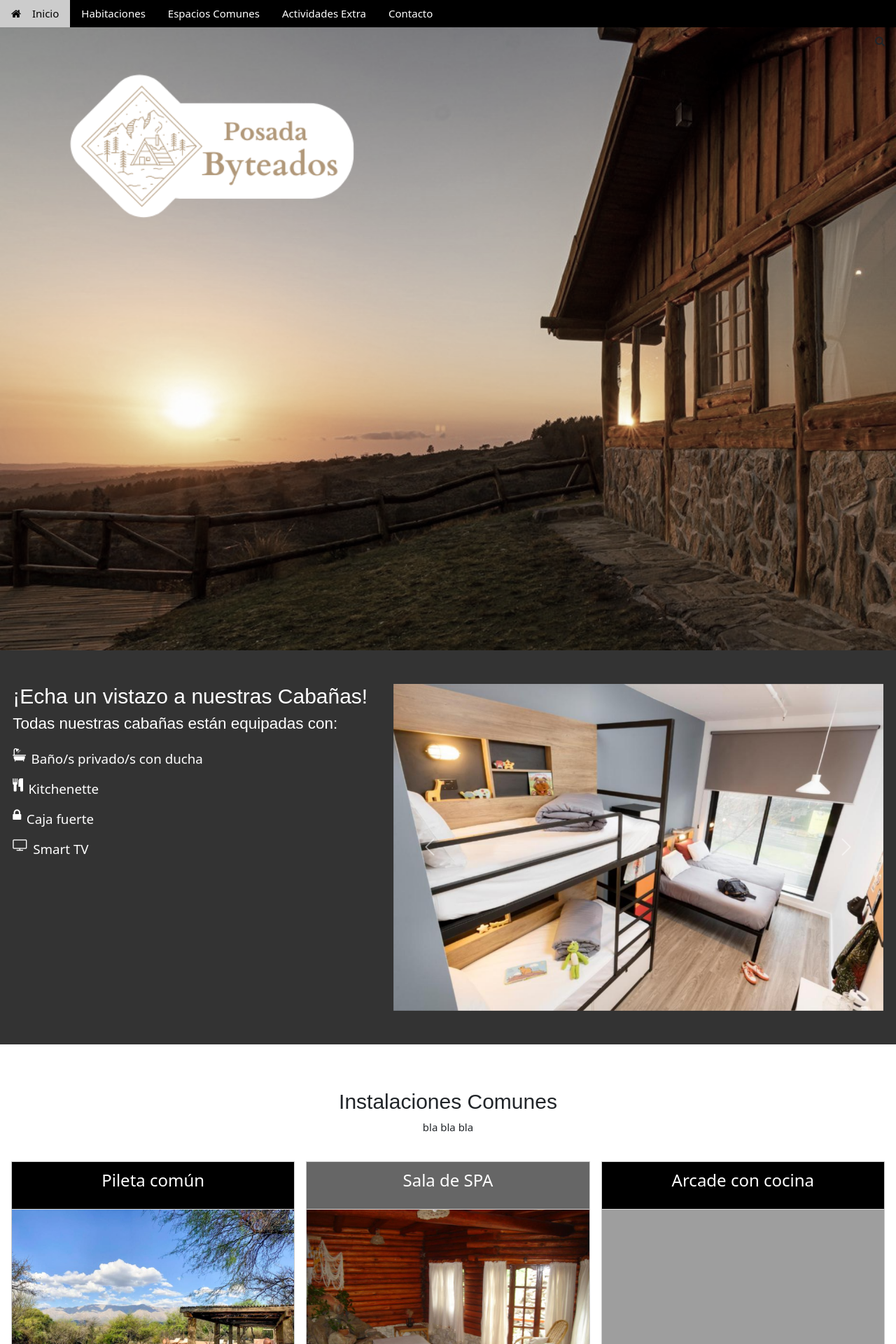
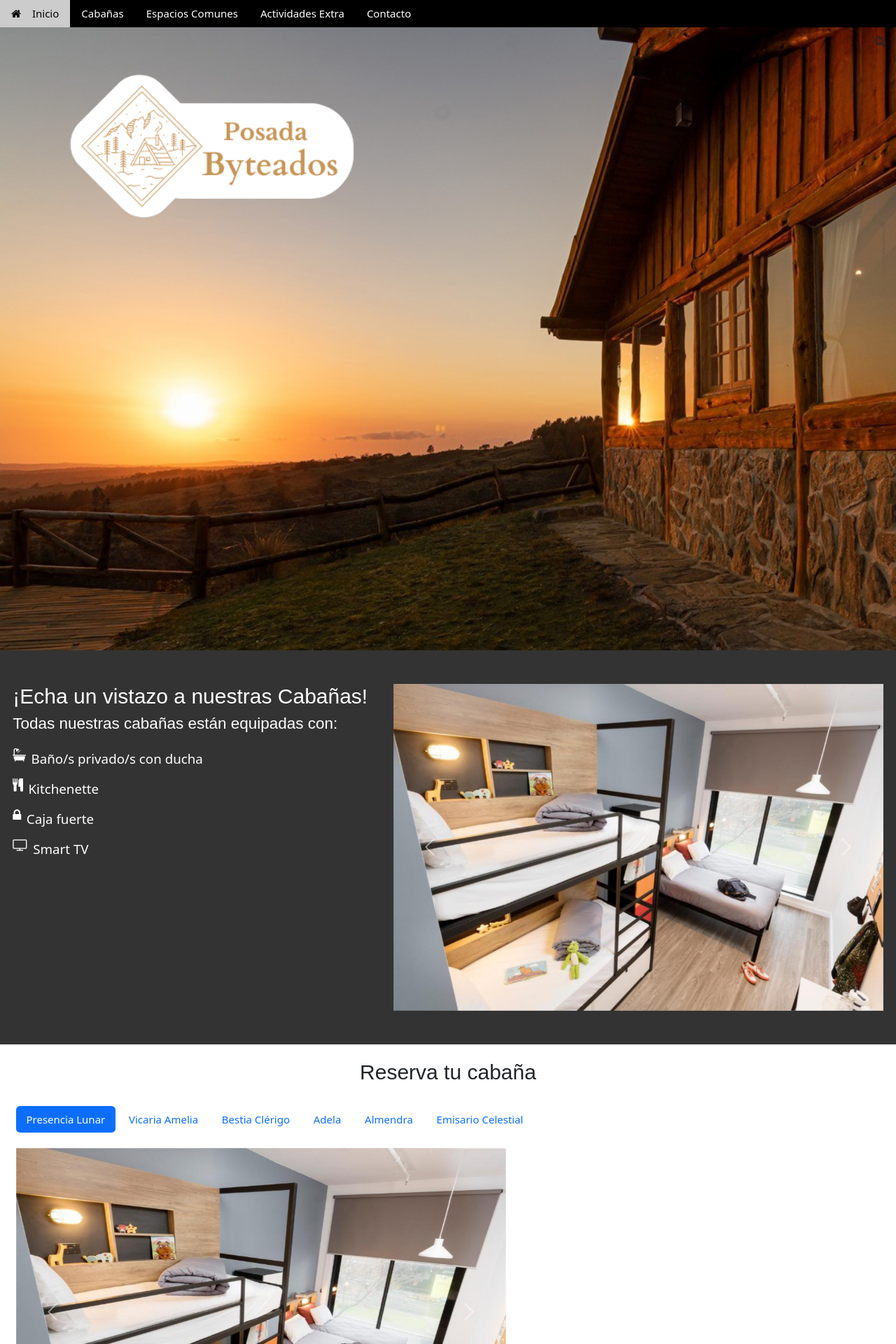
Before and after one commit to MaxiFttInst/UBA_TP_IDS, a Flask app: page / in a window 1280 px wide. Shown: the top 1920 px of the page at 70% size. Run offline with Flask 3, Linux system fonts and the light colour scheme; grey boxes are pictures that could not be loaded.

Commit message:
base.html

```diff
--- a/web/templates/base.html
+++ b/web/templates/base.html
@@ -29,7 +29,7 @@
  <div class="w3-bar w3-theme-d2 w3-left-align">
   <a class="w3-bar-item w3-button w3-hide-medium w3-hide-large w3-right w3-hover-white w3-theme-d2" href="javascript:void(0);" onclick="openNav()"><i class="fa fa-bars"></i></a>
   <a href="#" class="w3-bar-item w3-button w3-teal"><i class="fa fa-home w3-margin-right"></i>Inicio</a>
-  <a href="#habitaciones" class="w3-bar-item w3-button w3-hide-small w3-hover-white">Habitaciones</a>
+  <a href="#habitaciones" class="w3-bar-item w3-button w3-hide-small w3-hover-white">Cabañas</a>
   <a href="#espacios_comunes" class="w3-bar-item w3-button w3-hide-small w3-hover-white">Espacios Comunes</a>
   <a href="#actividades_extra" class="w3-bar-item w3-button w3-hide-small w3-hover-white">Actividades Extra</a>
   <a href="#contacto" class="w3-bar-item w3-button w3-hide-small w3-hover-white">Contacto</a>
@@ -39,7 +39,7 @@
 
   <!-- Navbar on small screens -->
   <div id="navDemo" class="w3-bar-block w3-theme-d2 w3-hide w3-hide-large w3-hide-medium">
-    <a href="#team" class="w3-bar-item w3-button">Habitaciones</a>
+    <a href="#team" class="w3-bar-item w3-button">Cabañas</a>
     <a href="#work" class="w3-bar-item w3-button">Espacios Comunes</a>
     <a href="#extra" class="w3-bar-item w3-button">Actividades Extras</a>
     <a href="#contact" class="w3-bar-item w3-button">Contacto</a>
@@ -50,7 +50,7 @@
 
 <!-- Image Header -->
 <div class="w3-display-container w3-animate-opacity">
-    <img src="{{ url_for('static', filename='Imagenes/posada.jpg') }}" class="w3-image w3-greyscale-min" style="width:100%;">
+    <img src="{{ url_for('static', filename='Imagenes/posada.jpg') }}" style="width:100%;">
 </div>
 
 <!-- Modal -->
@@ -121,6 +121,58 @@
 
 </section>
 
+<!-- Info por Cabaña  -->
+<section id="reservas">
+  <br>
+  <h2 style="text-align: center;">Reserva tu cabaña</h2>
+  <ul class="nav nav-pills p-4 gap-1">
+    <li class="nav-item btn-habitacion" data-cabaña="1" aria-current="page">
+      <button class="nav-link active">Presencia Lunar</button>
+    </li>
+    <li class="nav-item btn-habitacion" data-cabaña="2" aria-current="page">
+      <button class="nav-link">Vicaria Amelia</button>
+    </li>
+    <li class="nav-item btn-habitacion" data-cabaña="3" aria-current="page">
+      <button class="nav-link">Bestia Clérigo</button>
+    </li>
+    <li class="nav-item btn-habitacion" data-cabaña="4" aria-current="page">
+      <button class="nav-link">Adela</button>
+    </li>
+    <li class="nav-item btn-habitacion" data-cabaña="5" aria-current="page">
+    <button class="nav-link">Almendra</button>
+    <li class="nav-item btn-habitacion" data-cabaña="6" aria-current="page">
+    <button class="nav-link">Emisario Celestial</button>
+    </li>
+  </ul>
+  <div class="d-flex gap-5 px-4">
+    <div id="carouselExampleIndicators2" class="carousel slide carusel-image" data-ride="carousel">
+      <div class="carousel-inner">
+        {% for image in lista %}
+          <div
+          {% if image == lista[0] %}
+            class="carousel-item active"
+          {% else %}
+            class="carousel-item"
+          {% endif %}>
+            <img class="d-block w-100" src="{{ url_for('static', filename= image )}}" alt="First slide">
+          </div>
+        {% endfor %}
+
+        <a class="carousel-control-prev" href="#carouselExampleIndicators2" role="button" data-slide="prev">
+          <span class="carousel-control-prev-icon" aria-hidden="true"></span>
+          <span class="sr-only">Previous</span>
+        </a>
+        <a class="carousel-control-next" href="#carouselExampleIndicators2" role="button" data-slide="next">
+          <span class="carousel-control-next-icon" aria-hidden="true"></span>
+          <span class="sr-only">Next</span>
+        </a>
+      </div>
+    </div>
+    <p id="descripcion-cabaña"></p>
+  </div>
+</section>
+
+
 <!-- Pricing Row -->
 <section id="espacios_comunes">
     <div class="w3-row-padding w3-center w3-padding-64" id="pricing">
@@ -148,9 +200,9 @@
         <div class="w3-third w3-margin-bottom">
         <ul class="w3-ul w3-border w3-hover-shadow">
             <li class="w3-theme">
-            <p class="w3-xlarge">Arcade con cocina</p>
+            <p class="w3-xlarge">Jardin y juegos para niños</p>
             </li>
-            <img src="{{ url_for('static', filename='Imagenes/salajuegos.jpg') }}"alt="Habitacion1" style="width:100%">
+            <img src="{{ url_for('static', filename='Imagenes/juegos.jpg') }}"alt="Habitacion1" style="width:100%">
             </li>
         </ul>
         </div>
@@ -169,13 +221,7 @@
             <div class="w3-container w3-white">
                 <h3>Tour Cumbrecita</h3>
                 <p class="w3-opacity">Por persona US$54</p>
-                <h4>Organizar bien lo de abajo! que sea un desplegable</h4>
-                <p>Partirás desde la ciudad de Córdoba por la Ruta Provincial E55, pasando por el Monumento a Myriam Stefford, Alta Gracia, Anisacate, La Bolsa y Villa Ciudad de América.</p>
-                <p>El recorrido continuará cruzando los cuatro ríos afluentes del lago “Los Molinos” y los pueblos de Potrero de Garay y “Los Reartes”. Desde allí ascendemos por las Sierras Grandes, atravesando una pintoresca región de bosques de coníferas.</p>
-                <p>Pasarás por Villa Berna y llegarás a La Cumbrecita, un pequeño pueblo de estilo alpino que tiene la singularidad de ser uno de los pocos pueblos peatonales del mundo.</p>
-                <p>Visitarás el balneario La Olla, el tradicional hotel La Cumbrecita, la capilla ecuménica, etc.</p>
-                <p>Entonces puedes conocer Villa General Belgrano, con su particular fisonomía centroeuropea.</p>
-                <p>Regresando por la Curva del Viento, disfrutando de una espectacular vista panorámica del Lago y Dique Los Molinos; y emprenderá el regreso a Córdoba.</p>
+                <h4>"""Info"""</h4>
                 <button class="w3-button w3-block w3-black w3-margin-bottom">Mas Informacion</button>
             </div>
             </li>
@@ -199,18 +245,19 @@
     <div class="w3-container w3-padding-64 w3-theme-l5" id="contact">
     <div class="w3-row">
         <div class="w3-col m5">
-        <div class="w3-padding-16"><span class="w3-xlarge w3-border-teal w3-bottombar">Contacto/info</span></div>
-        <i class="fa fa-map-marker" style="width:30px"></i> John Fitzgerald Kennedy 2970, Palermo , Buenos Aires<br>
-        <i class="fa fa-phone" style="width:30px"></i> Telefono : +54 1111-1111<br>
-        <i class="fa fa-envelope" style="width:30px"> </i> Email : mail@mail.com<br>
-        <h3>Address</h3>
-        <p>Por aca podria ir el mapita</p>
+        <div class="w3-padding-16"><span class="w3-xlarge w3-border-teal w3-bottombar">Sobre Nosotros</span></div>
+        <i class="fa fa-map-marker" style="width:30px"></i> Los Terrones 950 esquina, Batalla de Caseros, X5184 Capilla del Monte, Córdoba<br>
+        <i class="fa fa-phone" style="width:30px"></i> Telefono : +54 2482-5445<br>
+        <i class="fa fa-envelope" style="width:30px"> </i> Email : posadabyteados@gmail.com<br>
+        <br>
+        <h3>Ubicación:</h3>
+        <img class="mapa" src="{{ url_for('static', filename='Imagenes/mapa.jpg') }}">
         </div>
     </div>
     </div>
 </section>
 <!-- Image of location/map -->
-<img src="{{ url_for('static', filename='Imagenes/HotelRandom.jpg') }}" class="w3-image w3-greyscale-min" style="width:100%;">
+<img src="{{ url_for('static', filename='Imagenes/posadanoche.jpg') }}" style="width:100%;">
 
 <!-- Footer -->
 <footer class="w3-container w3-padding-32 w3-theme-d1 w3-center">
@@ -233,6 +280,7 @@
 <script src="https://code.jquery.com/jquery-3.3.1.slim.min.js" integrity="sha384-q8i/X+965DzO0rT7abK41JStQIAqVgRVzpbzo5smXKp4YfRvH+8abtTE1Pi6jizo" crossorigin="anonymous"></script>
 <script src="https://cdn.jsdelivr.net/npm/popper.js@1.14.7/dist/umd/popper.min.js" integrity="sha384-UO2eT0CpHqdSJQ6hJty5KVphtPhzWj9WO1clHTMGa3JDZwrnQq4sF86dIHNDz0W1" crossorigin="anonymous"></script>
 <script src="https://cdn.jsdelivr.net/npm/bootstrap@4.3.1/dist/js/bootstrap.min.js" integrity="sha384-JjSmVgyd0p3pXB1rRibZUAYoIIy6OrQ6VrjIEaFf/nJGzIxFDsf4x0xIM+B07jRM" crossorigin="anonymous"></script>
+<script src="{{ url_for('static', filename='js/reservas.js')}}"></script>
 
 </body>
 </html>
```
